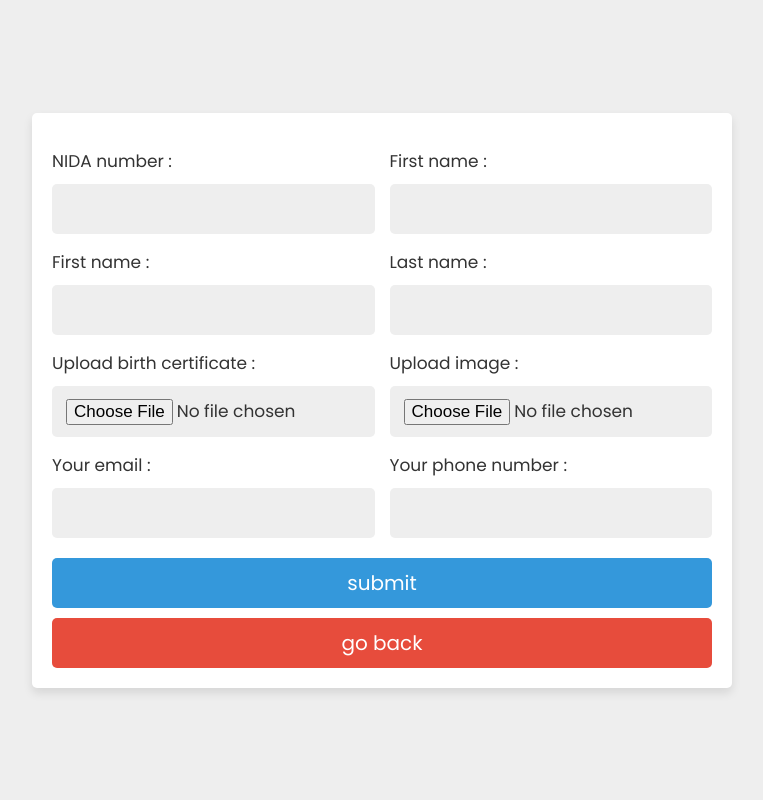
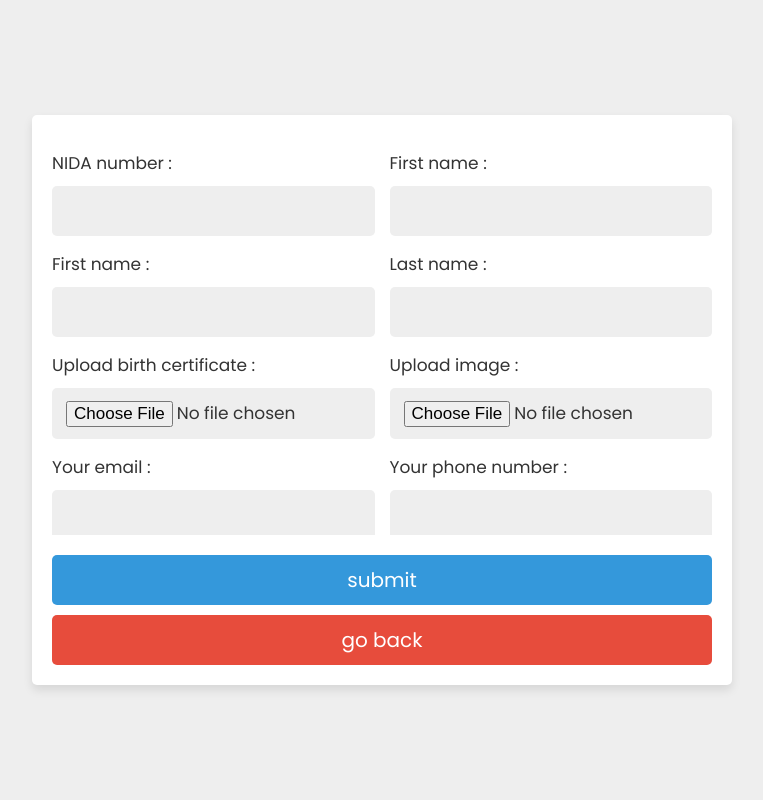
Before and after one commit to masudihamidu/farmers_management_system, a PHP site: page /loan_form.html in a window 1280 px wide. Shown: the whole page, without its empty margins (258-1021 px from the left). Run offline with PHP 8.4, Linux system fonts and the light colour scheme.

Commit message:
style loan_form for farmer

```diff
--- a/css/style.css
+++ b/css/style.css
@@ -198,6 +198,8 @@
    justify-content: space-between;
    margin-bottom: 20px;
    gap:15px;
+   height: 50vh;
+   overflow-y: scroll;
 }
 
 .update-profile form .flex .inputBox{
```
